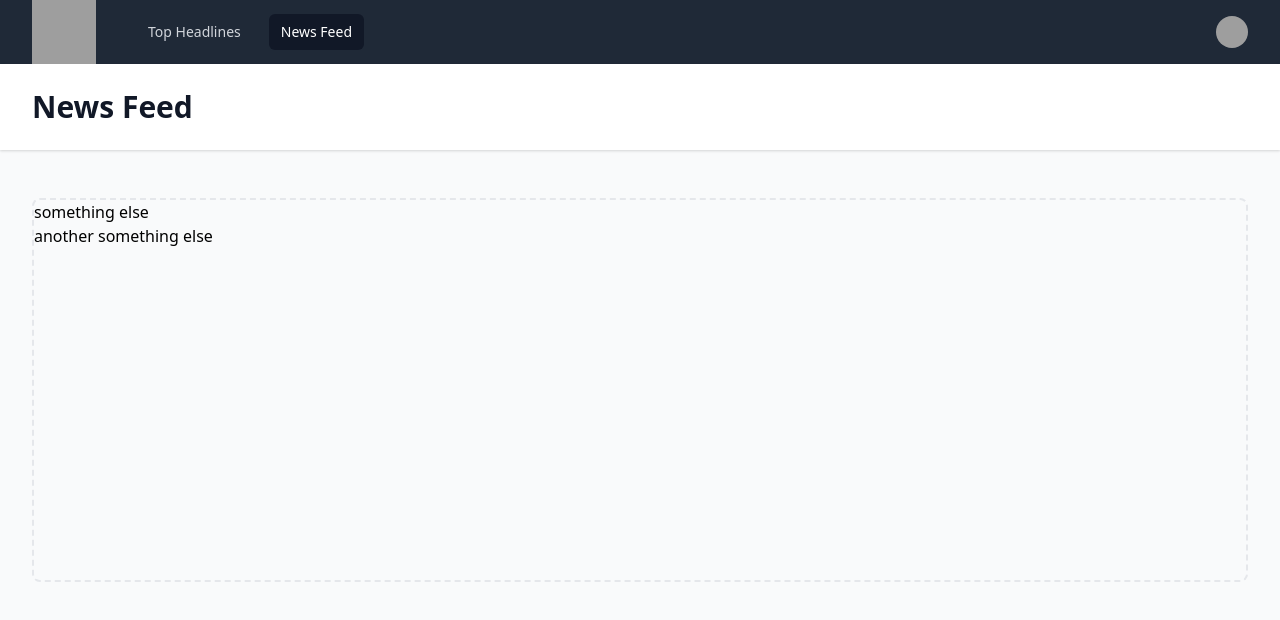
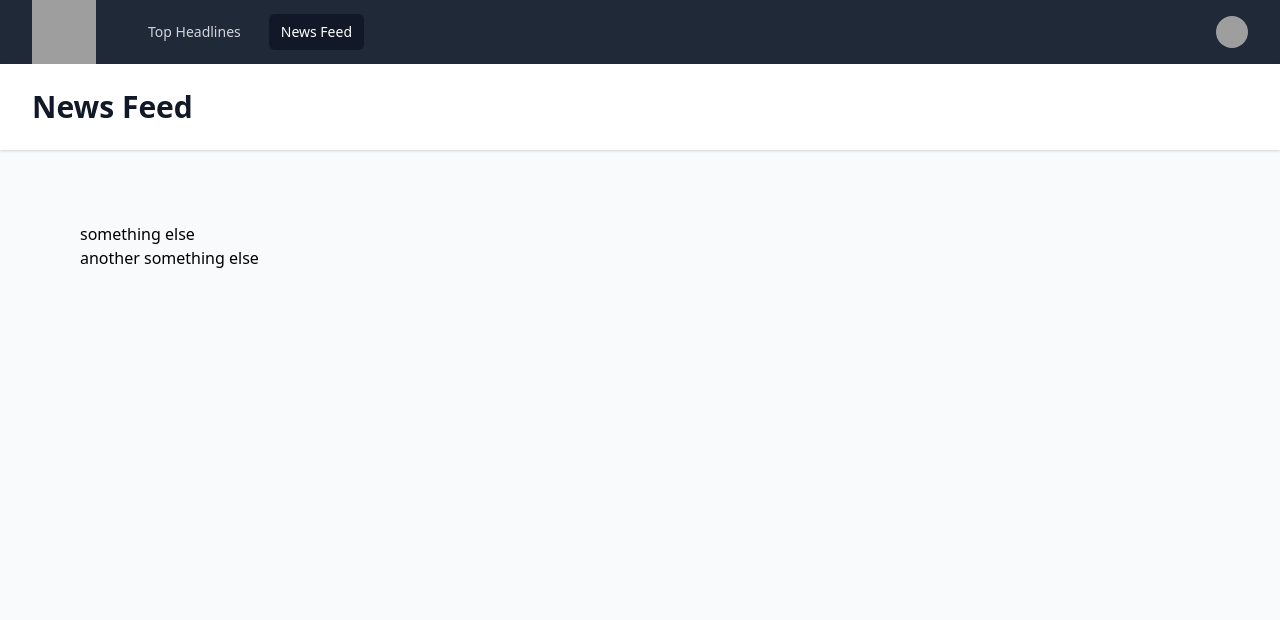
Before and after one commit to bridgecrew-perf6/nextjs-react-tailwind-react-query-news-app, a Next.js app: page /news-feed in a window 1280 px wide. Shown: the top 620 px of the page. Built offline with nearby package versions, Linux system fonts and the light colour scheme; grey boxes are pictures that could not be loaded.

Commit message:
style children container

```diff
--- a/components/homeTemplate.js
+++ b/components/homeTemplate.js
@@ -15,10 +15,8 @@ export default function homeTemplate({ children, title, activeLink }) {
       <main>
         <div className="max-w-7xl mx-auto py-6 sm:px-6 lg:px-8">
           {/* <!-- Content goes here --> */}
-          <div className="px-4 py-6 sm:px-0">
-            <div className="border-2 border-dashed border-gray-200 rounded-lg h-96">
-              {children}
-            </div>
+          <div className="container my-12 mx-auto px-4 md:px-12">
+            {children}
           </div>
           {/* <!-- /End Content --> */}
         </div>
```
